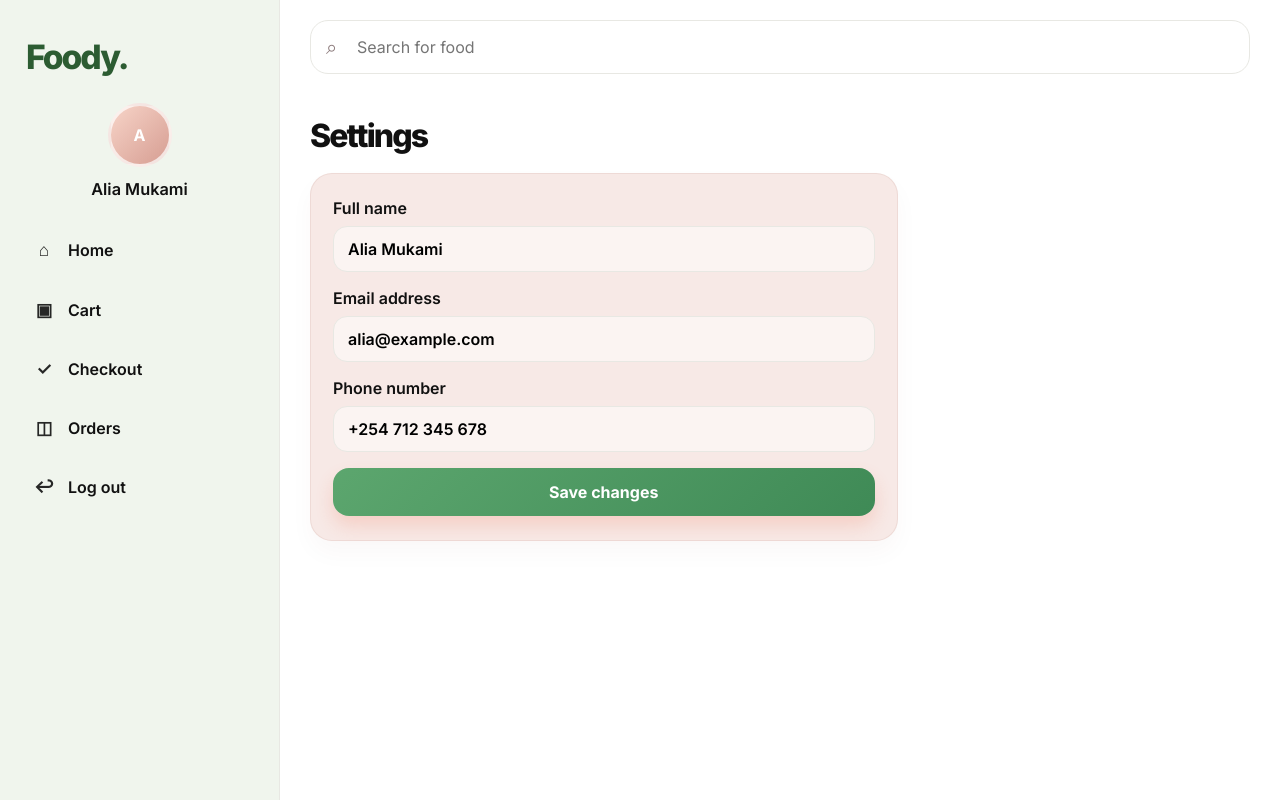
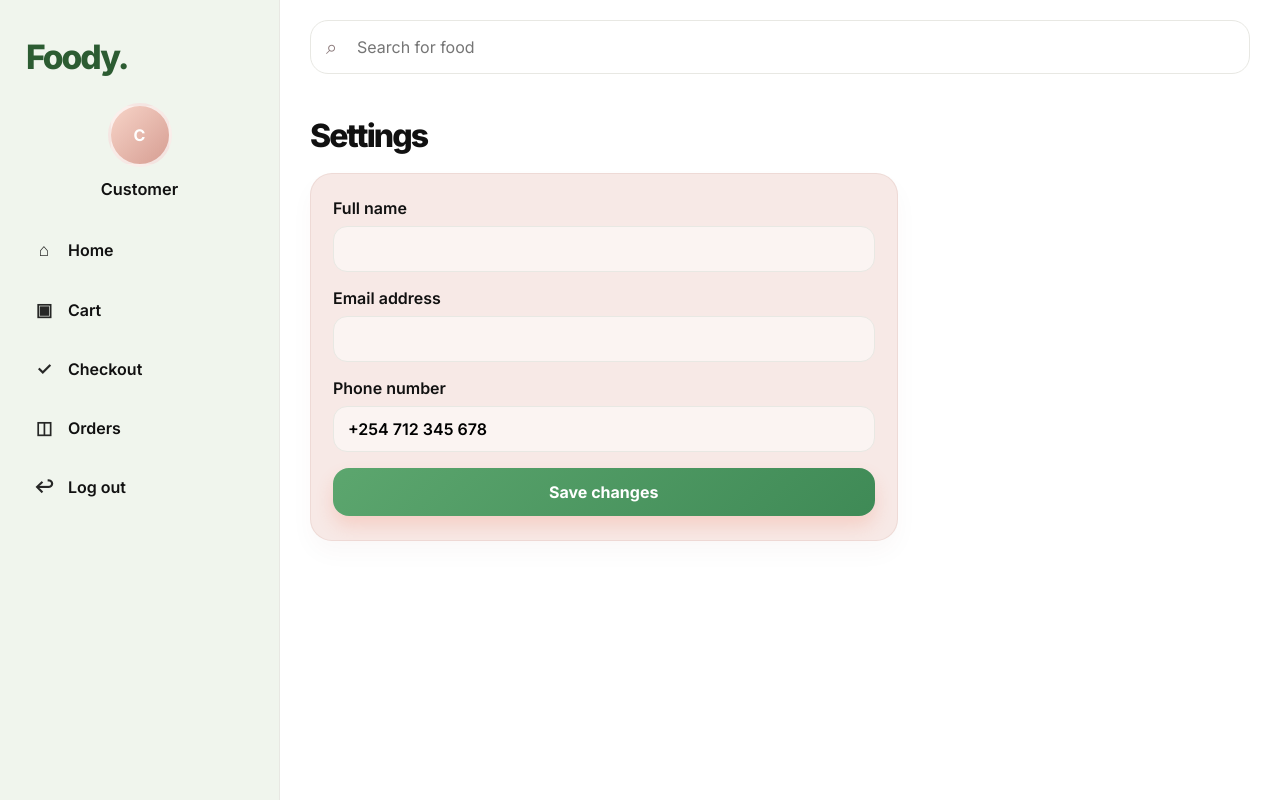
Before and after one commit to ajaramilla07-del/capstone-project, a PHP site: page /customer/settings.php in a window 1280 px wide. Run offline with PHP 8.4, Linux system fonts and the light colour scheme.

Commit message:
change the profile

```diff
--- a/customer/settings.php
+++ b/customer/settings.php
@@ -1,8 +1,14 @@
 <?php
+require_once __DIR__ . '/../includes/auth.php';
+
+$customer = currentUser() ?? [];
+$customerName = htmlspecialchars((string) ($customer['name'] ?? ''));
+$customerEmail = htmlspecialchars((string) ($customer['email'] ?? ''));
+
 $pageTitle = 'Settings';
 $activePage = 'settings.php';
 
-$pageContent = <<<'HTML'
+$pageContent = <<<HTML
 <div class="section-panel">
     <h1 class="page-header">Settings</h1>
 
@@ -10,11 +16,11 @@ $pageContent = <<<'HTML'
         <div class="form-grid">
             <label>
                 Full name
-                <input type="text" value="Alia Mukami" />
+                <input type="text" value="$customerName" />
             </label>
             <label>
                 Email address
-                <input type="email" value="alia@example.com" />
+                <input type="email" value="$customerEmail" />
             </label>
             <label>
                 Phone number
--- a/includes/customer-layout.php
+++ b/includes/customer-layout.php
@@ -1,4 +1,10 @@
 <?php
+require_once __DIR__ . '/auth.php';
+
+$customer = currentUser() ?? [];
+$customerName = trim((string) ($customer['name'] ?? 'Customer'));
+$customerInitial = strtoupper(substr($customerName, 0, 1));
+
 if (!isset($navItems)) {
     $navItems = [
         ['label' => 'Home', 'link' => 'menu.php', 'icon' => 'home'],
@@ -26,8 +32,8 @@ if (!isset($navItems)) {
             <div class="brand" style="color: #2c5c32;">Foody.</div>
 
             <div class="profile-block">
-                <div class="avatar">A</div>
-                <div class="profile-name">Alia Mukami</div>
+                <div class="avatar"><?php echo htmlspecialchars($customerInitial); ?></div>
+                <div class="profile-name"><?php echo htmlspecialchars($customerName); ?></div>
             </div>
 
             <nav class="nav-menu" aria-label="Customer navigation">
```
